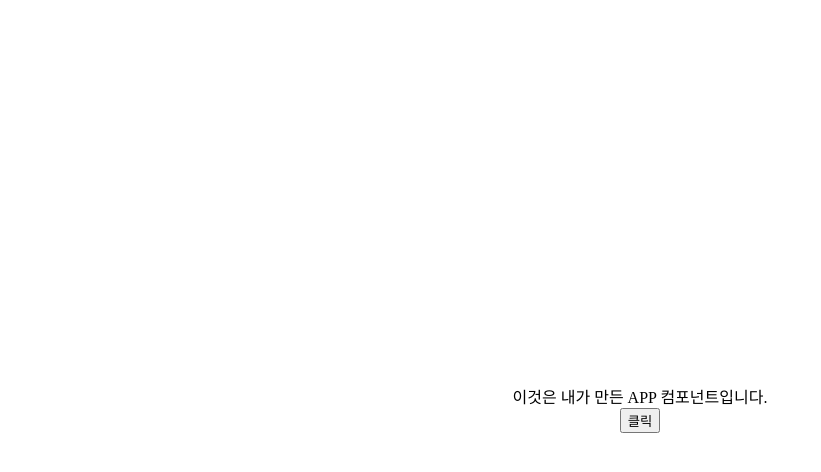
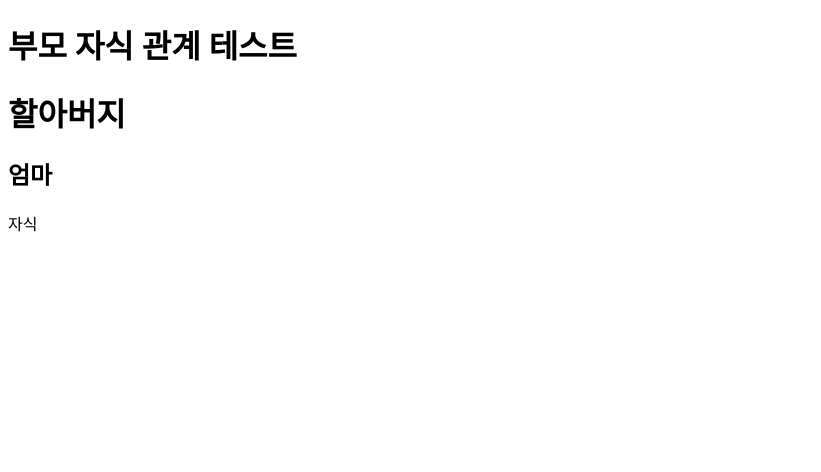
Before and after one commit to yuna-c/react, a React (Vite) app: page / in a window 1280 px wide. Shown: the top 472 px of the page, without its empty margins (0-821 px from the left). Built offline with nearby package versions, Linux system fonts and the light colour scheme.

Commit message:
📝 add : parent/child component

```diff
--- a/src/App.jsx
+++ b/src/App.jsx
@@ -1,20 +1,35 @@
 import './App.scss';
+
+function Child() {
+	return <div>자식</div>;
+}
+
+function Mother() {
+	return (
+		<>
+			<h2>엄마</h2>
+			<Child />
+		</>
+	);
+}
+
+function GrandParents() {
+	return (
+		<>
+			<h1>할아버지</h1>
+			<Mother />
+		</>
+	);
+}
+
 function App() {
 	const handleClick = () => {
 		alert('클릭');
 	};
 	return (
-		<div
-			style={{
-				height: '100vh',
-				display: ' flex',
-				flexDirection: 'column',
-				justifyContent: 'center',
-				alignItems: 'center',
-			}}
-		>
-			<span>이것은 내가 만든 APP 컴포넌트입니다.</span>
-			<button onClick={handleClick}>클릭</button>
+		<div onClick={handleClick}>
+			<h1>부모 자식 관계 테스트</h1>
+			<GrandParents />
 		</div>
 	);
 }
```
